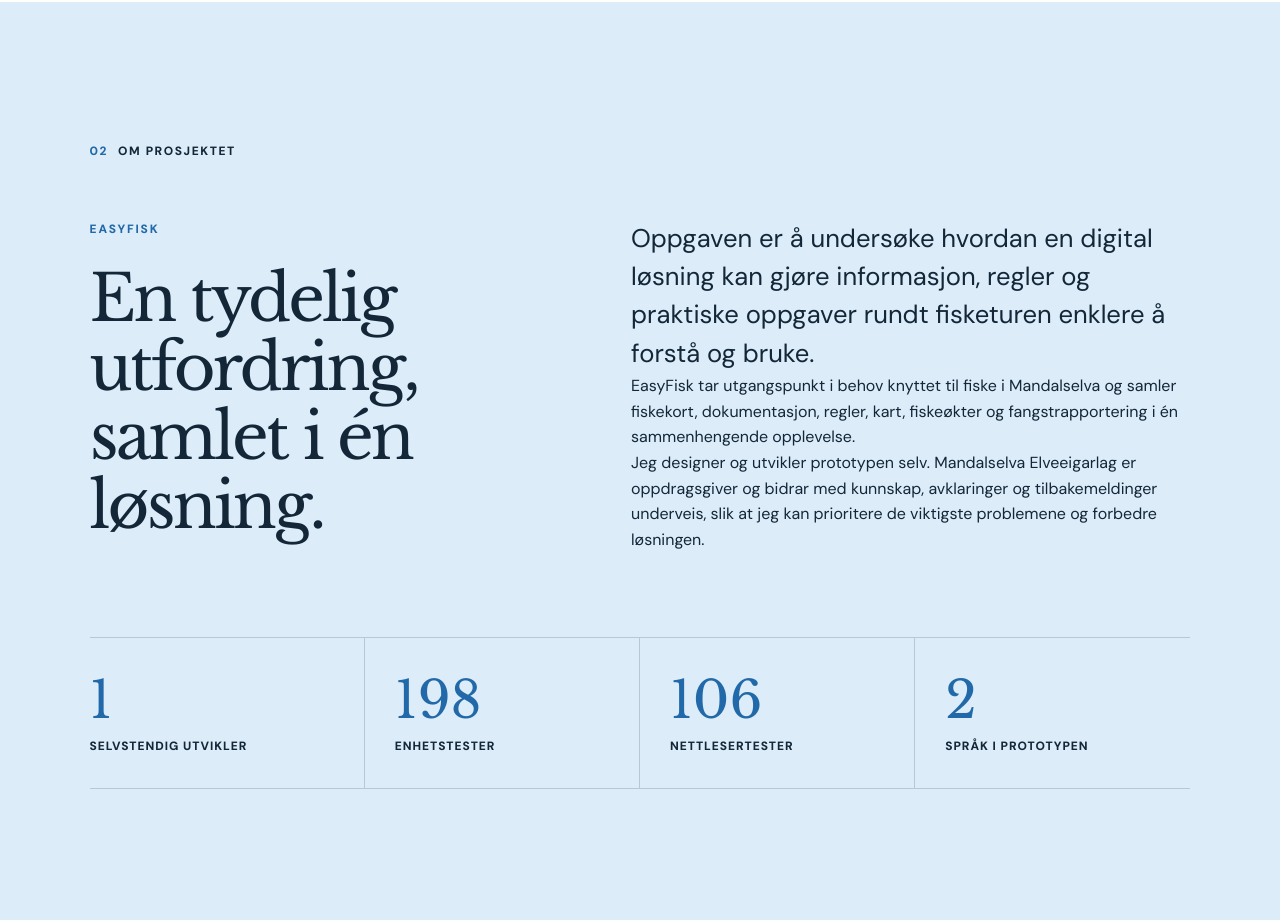
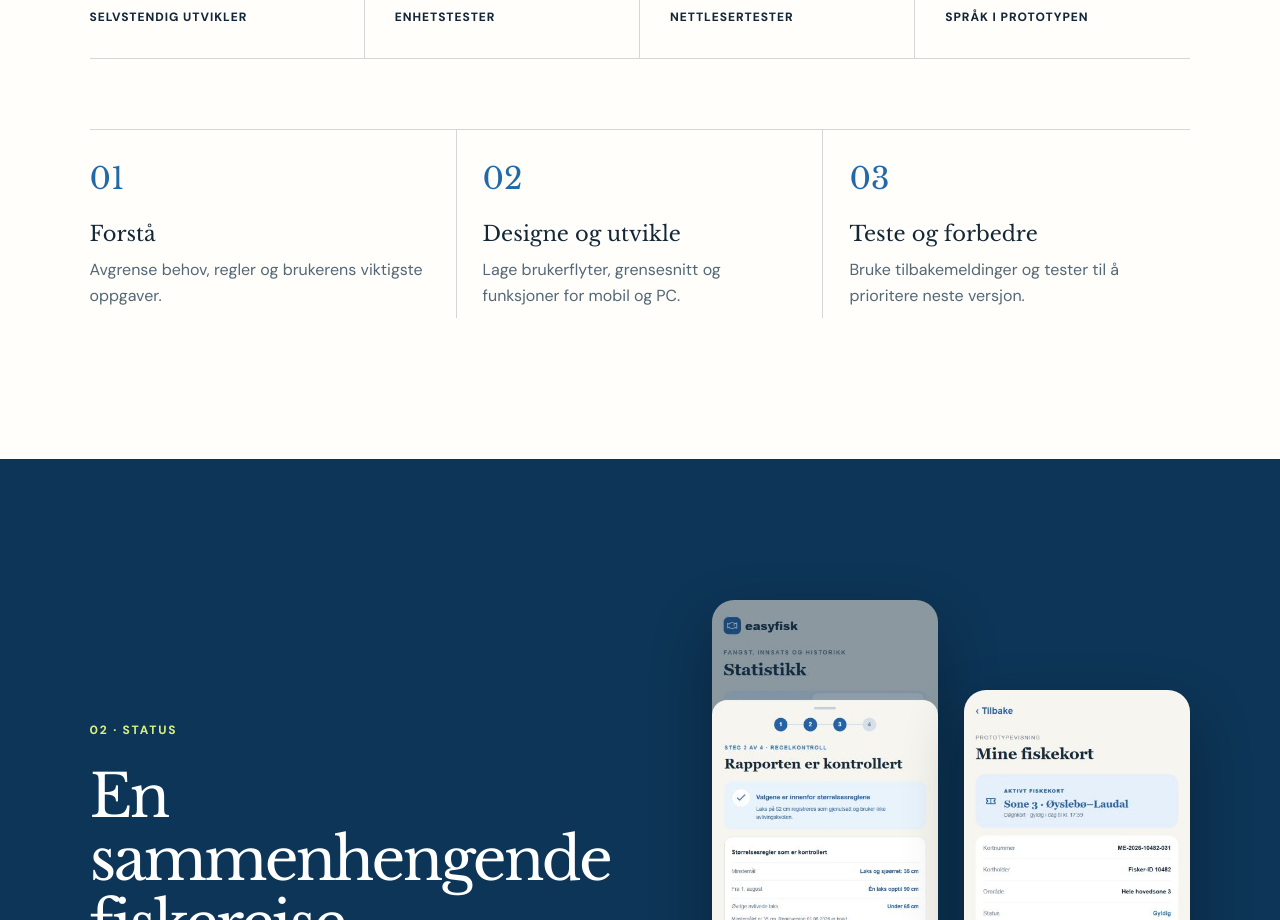
Before and after one commit to MarieHesseberg/Praksis, a Next.js app: page / in a window 1280 px wide. Shown: the part 1880-2800 px from the top of the page. Built offline with nearby package versions, Linux system fonts and the light colour scheme.

Commit message:
Kort ned og slå sammen praksissidens innhold

```diff
--- a/app/page.tsx
+++ b/app/page.tsx
@@ -1,47 +1,28 @@
 const logEntries = [
   {
-    date: '19.–30. august',
-    title: 'Fra idé til en fungerende prototype',
-    text: 'Jeg begynte å utvikle EasyFisk på oppdrag fra Mandalselva Elveeigarlag. Løsningen gikk fra idé til en fungerende prototype, med tydeligere fagområder for regler, fisketurer, fangster, dokumenter og bilder.',
-    tags: ['Konsept', 'React', 'TypeScript', 'Lokal lagring'],
+    date: 'Oppstart',
+    title: 'Fra behov til prototype',
+    text: 'Jeg kartla oppgaven, bygget den første versjonen og samlet regler, fiskekort, kart, turer og fangster i én brukerreise.',
+    tags: ['Innsikt', 'Konsept', 'React'],
   },
   {
-    date: '31. august–2. september',
-    title: 'Fiskekort, kart og en helhetlig brukerreise',
-    text: 'Jeg utviklet fiskekortbutikk med testbetaling, produktoversikt og kortstatus. Det tegnede kartet ble erstattet med et interaktivt sonekart, og et samlet fargesystem ga appen et roligere og mer troverdig uttrykk.',
-    tags: ['Fiskekort', 'Kart', 'Designsystem'],
+    date: 'Utvikling',
+    title: 'En mer komplett brukerreise',
+    text: 'Jeg la til fiskekort, interaktivt kart, engelsk språk og fangstrapportering, og forbedret de viktigste flytene etter tilbakemeldinger.',
+    tags: ['Funksjoner', 'Språk', 'Brukertesting'],
   },
   {
-    date: '7.–12. september',
-    title: 'Engelsk språk og bedre hjelp til testing',
-    text: 'Jeg la til engelsk for tilreisende fiskere og samlet oversettelsene i kontrollerte språkfiler. Samtidig laget jeg spørsmål og veiledning som gjør det enklere for andre å teste prototypen og gi konkrete tilbakemeldinger.',
-    tags: ['Språk', 'Brukertesting', 'Innhold'],
-  },
-  {
-    date: '12.–18. september',
-    title: 'Mindre friksjon i de viktigste flytene',
-    text: 'Tilbakemeldinger viste at appen ga for mye informasjon på én gang. Jeg forenklet hjemskjermen, fiskestart, kjøp og fangstrapportering, forbedret mobilnavigasjonen og la til profil, automatisk utfylling og kladder.',
-    tags: ['UX', 'Tilgjengelighet', 'Mobil først'],
-  },
-  {
-    date: '18.–19. september',
-    title: 'Ny designretning og et sterkere teknisk grunnlag',
-    text: 'Etter tolv designforslag satte jeg sammen en ny retning med billettformede fiskekort, illustrasjoner, ny logo og Nunito Sans. Parallelt ble datalag, tidsbehandling og feiltilstander gjort mer robuste. Etter arbeidet bestod 198 enhetstester og 106 nettlesertester.',
-    tags: ['Produktdesign', 'Arkitektur', 'Testing'],
-  },
-  {
-    date: '19.–20. september',
-    title: 'Selvforklarende prototype og publisering',
-    text: 'Jeg laget en introduksjon som leder nye testere gjennom appen uten at jeg må stå ved siden av. PC-visningen fikk samme uttrykk som mobilappen, og prototypen ble gjort klar for stabil, statisk publisering.',
-    tags: ['Onboarding', 'Dokumentasjon', 'Publisering'],
+    date: 'Status nå',
+    title: 'Testbar og publisert',
+    text: 'Prototypen har fått ny designretning, introduksjon for testere og et mer robust teknisk grunnlag. Den er publisert og består 198 enhetstester og 106 nettlesertester.',
+    tags: ['Design', 'Testing', 'Publisering'],
   },
 ];
 
 const responsibilities = [
-  { number: '01', title: 'Innsikt og avgrensning', text: 'Forstå behovene rundt fisketuren gjennom dialog, tilbakemeldinger, regler og offentlige kilder.' },
-  { number: '02', title: 'Design og prototyping', text: 'Utforme informasjonsarkitektur, brukerflyter, visuell retning og responsive skjermer for mobil og PC.' },
-  { number: '03', title: 'Utvikling', text: 'Bygge funksjonene i React og TypeScript, med kart, regler, skjemaer, lokal lagring og språkstøtte.' },
-  { number: '04', title: 'Testing og forbedring', text: 'Presentere arbeidet, samle tilbakemeldinger, rette friksjon og sikre løsningen med automatiske tester.' },
+  { number: '01', title: 'Forstå', text: 'Avgrense behov, regler og brukerens viktigste oppgaver.' },
+  { number: '02', title: 'Designe og utvikle', text: 'Lage brukerflyter, grensesnitt og funksjoner for mobil og PC.' },
+  { number: '03', title: 'Teste og forbedre', text: 'Bruke tilbakemeldinger og tester til å prioritere neste versjon.' },
 ];
 
 const challenges = [
@@ -55,7 +36,7 @@
     <main>
       <header className="site-header">
         <a className="brand" href="#top" aria-label="Til toppen"><span>MH</span><strong>Praksislogg</strong></a>
-        <nav aria-label="Hovednavigasjon"><a href="#om">Om</a><a href="#oppgaven">Oppgaven</a><a href="#logg">Logg</a><a href="#video">Video</a></nav>
+        <nav aria-label="Hovednavigasjon"><a href="#om">Om og oppgave</a><a href="#status">Status</a><a href="#logg">Logg</a><a href="#video">Prøv</a></nav>
         <a className="header-link" href="https://github.com/MarieHesseberg/EasyFisk" target="_blank" rel="noreferrer">GitHub · EasyFisk ↗</a>
       </header>
 
@@ -74,53 +55,35 @@
       </section>
 
       <section className="about section" id="om">
-        <div className="section-label"><span>01</span> Om meg</div>
+        <div className="section-label"><span>01</span> Om meg og oppgaven</div>
         <div className="about-grid">
           <figure className="portrait"><img src="me.jpg" alt="Marie Hesseberg" /><figcaption>Marie Hesseberg · designer og utvikler EasyFisk</figcaption></figure>
-          <div className="about-copy"><p className="eyebrow">Hei, jeg er Marie</p><h2>Jeg liker å gjøre vanskelige ting enkle å bruke.</h2><p className="large-copy">I dette praksisprosjektet jobber jeg i skjæringspunktet mellom design, teknologi og tjenesteutvikling.</p><p>Jeg har ansvar for hele utviklingen – fra innsikt og kildearbeid til skisser, kode, testing og dokumentasjon. Underveis får jeg faglige innspill og tilbakemeldinger fra Mandalselva Elveeigarlag, som har gitt meg oppgaven.</p><p>Det motiverer meg å omsette virkelige behov til en tjeneste som kan gjøre fisketuren enklere, tryggere og mer forståelig.</p><div className="about-facts"><span>Produktdesign</span><span>Frontend</span><span>Brukeropplevelse</span><span>Testing</span></div></div>
-        </div>
-      </section>
-
-      <section className="company section">
-        <div className="section-label"><span>02</span> Om prosjektet</div>
-        <div className="company-grid">
-          <div><p className="eyebrow">EasyFisk</p><h2>En tydelig utfordring, samlet i én løsning.</h2></div>
-          <div><p className="large-copy">Oppgaven er å undersøke hvordan en digital løsning kan gjøre informasjon, regler og praktiske oppgaver rundt fisketuren enklere å forstå og bruke.</p><p>EasyFisk tar utgangspunkt i behov knyttet til fiske i Mandalselva og samler fiskekort, dokumentasjon, regler, kart, fiskeøkter og fangstrapportering i én sammenhengende opplevelse.</p><p>Jeg designer og utvikler prototypen selv. Mandalselva Elveeigarlag er oppdragsgiver og bidrar med kunnskap, avklaringer og tilbakemeldinger underveis, slik at jeg kan prioritere de viktigste problemene og forbedre løsningen.</p></div>
+          <div className="about-copy"><p className="eyebrow">Hei, jeg er Marie</p><h2>Jeg utvikler EasyFisk fra idé til testbar løsning.</h2><p className="large-copy">Oppgaven er å gjøre informasjon, regler og praktiske oppgaver rundt fiske i Mandalselva enklere å forstå og bruke.</p><p>Jeg designer og utvikler prototypen alene, med faglige innspill og tilbakemeldinger fra Mandalselva Elveeigarlag. Arbeidet omfatter hele prosessen fra innsikt og skisser til kode, testing og dokumentasjon.</p><div className="about-facts"><span>Produktdesign</span><span>Frontend</span><span>Brukeropplevelse</span><span>Testing</span></div></div>
         </div>
         <div className="fact-strip"><div><strong>1</strong><span>selvstendig utvikler</span></div><div><strong>198</strong><span>enhetstester</span></div><div><strong>106</strong><span>nettlesertester</span></div><div><strong>2</strong><span>språk i prototypen</span></div></div>
-      </section>
-
-      <section className="intro section" id="oppgaven">
-        <div className="section-label"><span>03</span> Oppgaven</div>
-        <div className="intro-grid"><h2>En digital følgesvenn for en tryggere fisketur.</h2><div><p className="large-copy">Målet er å utforske hvordan en digital tjeneste kan gjøre det lettere å følge regler, dokumentere aktivitet og få oversikt over egen fisking.</p><p>Prototypen leder brukeren gjennom kontroll av fiskekort og dokumenter, valg av sone, selve fiskeøkten og rapportering av fangst. Den skal være enkel nok for førstegangsbrukere og samtidig presis nok til å formidle komplekst regelverk.</p></div></div>
         <div className="responsibility-grid">{responsibilities.map((item) => <article key={item.number}><span>{item.number}</span><h3>{item.title}</h3><p>{item.text}</p></article>)}</div>
       </section>
 
-      <section className="showcase section">
-        <div className="showcase-copy"><p className="eyebrow light">Arbeid i praksis</p><h2>Fra regelverk til en flyt som gir mening.</h2><p>Brukeren får tydelig beskjed om hva som er godkjent, hva som mangler og hvorfor. I fangstrapporten kontrolleres valgene automatisk mot gjeldende størrelsesregler.</p><a href="https://easyfisk.pages.dev/" target="_blank" rel="noreferrer">Prøv hele brukerreisen ↗</a></div>
+      <section className="showcase section" id="status">
+        <div className="showcase-copy"><p className="eyebrow light">02 · Status</p><h2>En sammenhengende fiskereise.</h2><p>Prototypen samler fiskekort, dokumenter, regler, kart, fiskeøkt og fangstrapportering. Brukeren får tydelig beskjed om hva som mangler og hvorfor.</p><a href="https://easyfisk.pages.dev/" target="_blank" rel="noreferrer">Prøv prototypen ↗</a></div>
         <div className="showcase-images"><figure><img src="screenshots/catch-report.png" alt="Regelkontroll av fangstrapport" /><figcaption>Automatisk regelkontroll</figcaption></figure><figure><img src="screenshots/permits.png" alt="Oversikt over fiskekort" /><figcaption>Fiskekort og dokumentasjon</figcaption></figure></div>
       </section>
 
       <section className="section log-section" id="logg">
-        <div className="section-label"><span>04</span> Arbeidslogg</div>
-        <div className="section-heading"><h2>Dette har jeg gjort så langt.</h2><p>Arbeidet har gått fra konsept og første prototype til et mer gjennomarbeidet produkt med ny designretning, brukerveiledning og et robust teknisk grunnlag.</p></div>
+        <div className="section-label"><span>03</span> Kort arbeidslogg</div>
+        <div className="section-heading"><h2>Fra idé til publisert prototype.</h2><p>Tre korte stopp viser utviklingen så langt.</p></div>
         <div className="timeline">{logEntries.map((entry, index) => <article className="timeline-entry" key={entry.title}><div className="timeline-marker"><span>{String(index + 1).padStart(2, '0')}</span></div><div className="timeline-content"><time>{entry.date}</time><h3>{entry.title}</h3><p>{entry.text}</p><div className="tags">{entry.tags.map((tag) => <span key={tag}>{tag}</span>)}</div></div></article>)}</div>
       </section>
 
       <section className="challenges section">
-        <div className="section-label"><span>05</span> Utfordringer og læring</div>
-        <div className="section-heading"><h2>Det mest spennende ligger i detaljene.</h2><p>De viktigste læringspunktene har kommet når faglige krav, tekniske begrensninger og brukerens forventninger møtes.</p></div>
+        <div className="section-label"><span>04</span> Utfordringer og læring</div>
+        <div className="section-heading"><h2>Tre ting jeg har lært.</h2><p>De viktigste utfordringene har vært prioritering, tydelige regler og en ærlig prototype.</p></div>
         <div className="challenge-grid">{challenges.map((item, index) => <article key={item.title}><span>0{index + 1}</span><h3>{item.title}</h3><p>{item.text}</p></article>)}</div>
       </section>
 
       <section className="video-section section" id="video">
-        <div className="video-copy"><p className="eyebrow light">Skjermdemo</p><h2>Se EasyFisk i bruk.</h2><p>Den publiserte prototypen fungerer som en interaktiv demonstrasjon. En kort veiledning viser hva som bør testes, før du kan prøve fiskekort, statusmotor, kart, fiskeøkt og fangstrapportering selv.</p><div className="hero-actions"><a className="light-button" href="https://easyfisk.pages.dev/" target="_blank" rel="noreferrer">Start demonstrasjonen ↗</a><a className="video-link" href="https://github.com/MarieHesseberg/EasyFisk/blob/main/PROSJEKTLOGG.md" target="_blank" rel="noreferrer">Les hele prosjektloggen ↗</a></div></div>
+        <div className="video-copy"><p className="eyebrow light">05 · Prøv selv</p><h2>Se EasyFisk i bruk.</h2><p>Prototypen er klar for testing av hele reisen. Neste steg er flere brukertester og å erstatte demonstrasjonsdata med ekte tjenester.</p><div className="hero-actions"><a className="light-button" href="https://easyfisk.pages.dev/" target="_blank" rel="noreferrer">Start demonstrasjonen ↗</a><a className="video-link" href="https://github.com/MarieHesseberg/EasyFisk/blob/main/PROSJEKTLOGG.md" target="_blank" rel="noreferrer">Detaljert prosjektlogg ↗</a></div></div>
         <div className="video-frame"><span>01</span><div><b>Før turen</b><p>Fiskekort, dokumenter, regler og status.</p></div><span>02</span><div><b>Under turen</b><p>Sonevalg, kart og aktiv fiskeøkt.</p></div><span>03</span><div><b>Etter turen</b><p>Fangst, historikk og statistikk.</p></div></div>
-      </section>
-
-      <section className="section missing">
-        <div className="section-label"><span>06</span> Veien videre</div>
-        <div className="missing-grid"><div><h2>Fra lokal prototype til en ekte tjeneste.</h2><p className="large-copy">Grunnlaget er på plass. Neste fase handler om validering, integrasjoner og testing med flere faktiske brukere.</p></div><div className="missing-list"><article><b>01</b><div><h3>Teste med fiskere</h3><p>Observere hele brukerreisen og finne ut hvor språk, valg eller tilbakemeldinger fortsatt skaper usikkerhet.</p></div></article><article><b>02</b><div><h3>Koble på ekte tjenester</h3><p>Erstatte demonstrasjonsdata med sikker innlogging, fiskekort, betaling, serverlagring og innsending av rapporter.</p></div></article><article><b>03</b><div><h3>Dokumentere og forbedre</h3><p>Iterere på funnene, styrke universell utforming og fortsette å dokumentere valg og avgrensninger.</p></div></article></div></div>
       </section>
 
       <footer><div><span className="footer-mark">MH</span><p>Praksislogg · EasyFisk<br />Utviklet og dokumentert av Marie Hesseberg</p></div><div className="footer-links"><a href="https://github.com/MarieHesseberg/EasyFisk" target="_blank" rel="noreferrer">GitHub-repository ↗</a><a href="https://easyfisk.pages.dev/" target="_blank" rel="noreferrer">Publisert prototype ↗</a></div></footer>
```
Also changed, not shown: app/globals.css.
